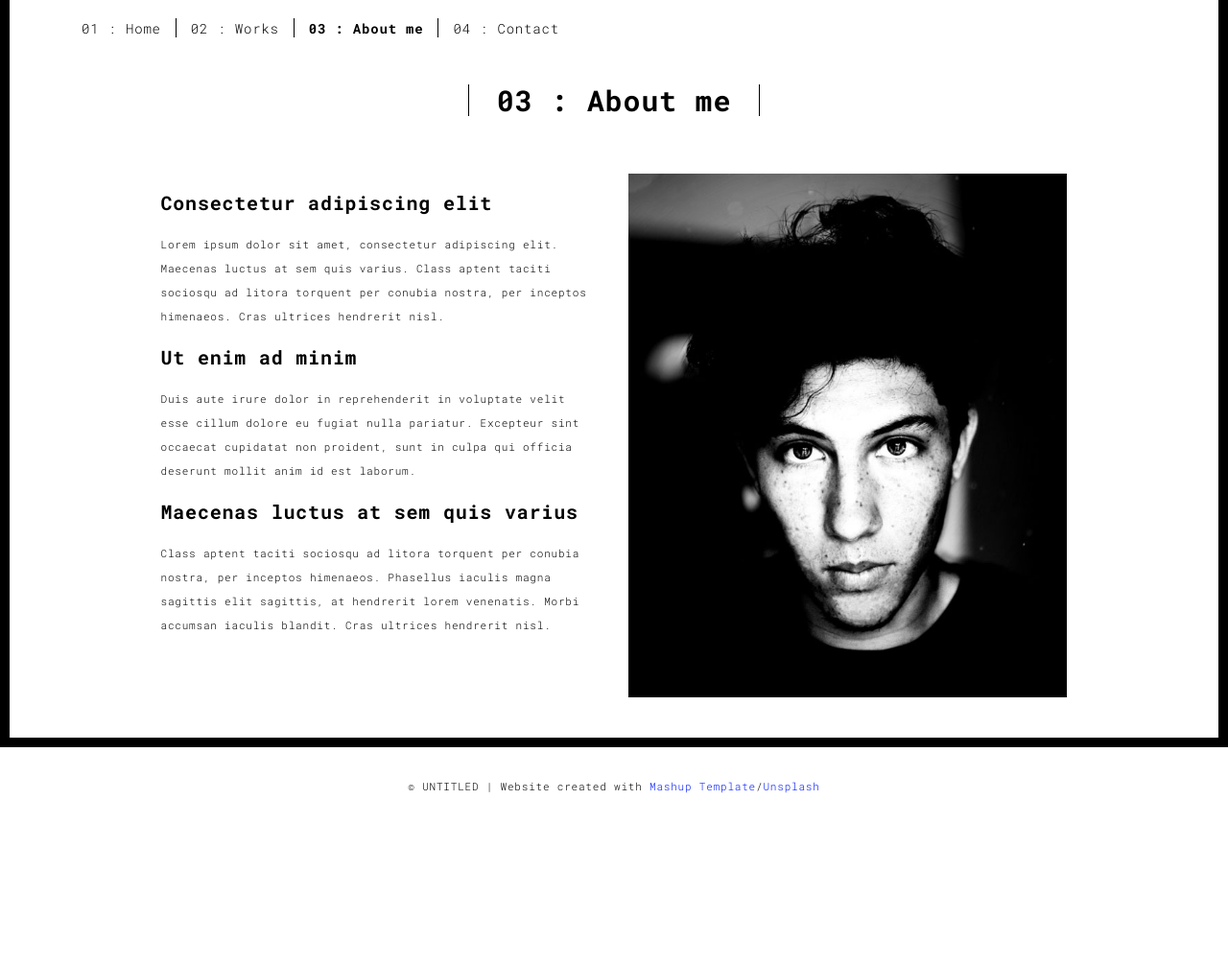
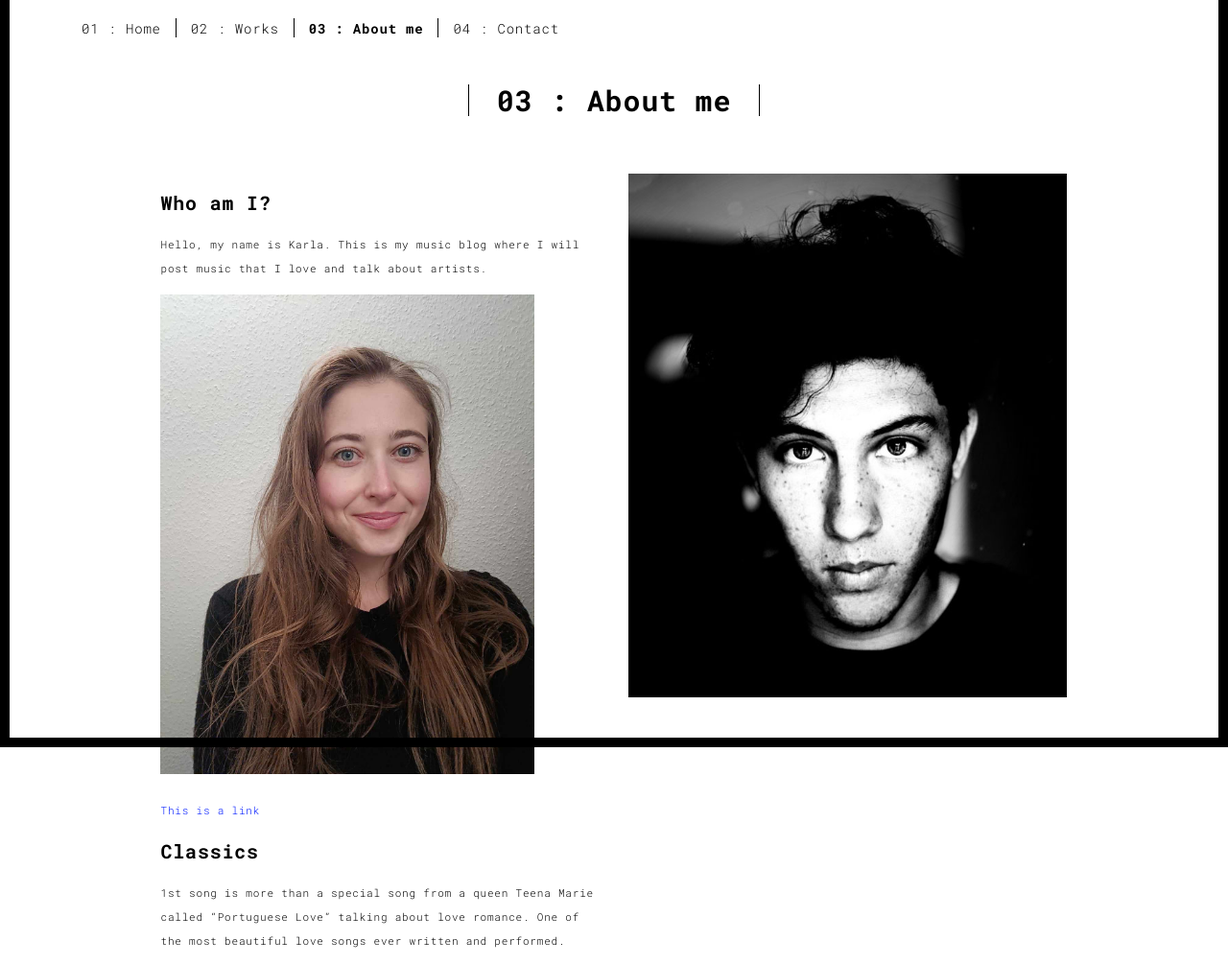
Before and after one commit to karlastj/malibra, a Flask app: page /about.html in a window 1280 px wide. Shown: the part 21-1026 px from the top of the page at 96% size. Before the commit the page ends 848 px from the top, so only its background shows below. Run offline with Flask 3, Linux system fonts and the light colour scheme; some libraries are stand-ins or nearby versions.

Commit message:
about.html update

```diff
--- a/templates/about.html
+++ b/templates/about.html
@@ -52,6 +52,7 @@
 <div class="section-container">
     <div class="container">
       <div class="row">
+
         <div class="col-xs-12">
           <div class="section-container-spacer text-center">
             <h1 class="h2">03 : About me</h1>
@@ -61,16 +62,23 @@
             <div class="col-md-10 col-md-offset-1">
               <div class="row">
                 <div class="col-xs-12 col-md-6">
-                  <h3>Consectetur adipiscing elit</h3>
-                  <p>Lorem ipsum dolor sit amet, consectetur adipiscing elit. Maecenas luctus at sem quis varius.
-                  Class aptent taciti sociosqu ad litora torquent per conubia nostra, per inceptos himenaeos. Cras ultrices hendrerit nisl.</p>
-                  <h3>Ut enim ad minim  </h3>
-                  <p>Duis aute irure dolor in reprehenderit in voluptate velit esse
-                  cillum dolore eu fugiat nulla pariatur. Excepteur sint occaecat cupidatat non
-                  proident, sunt in culpa qui officia deserunt mollit anim id est laborum.
-                  <h3>Maecenas luctus at sem quis varius</h3>
-                  <p>
-                  Class aptent taciti sociosqu ad litora torquent per conubia nostra, per inceptos himenaeos. Phasellus iaculis magna sagittis elit sagittis, at hendrerit lorem venenatis. Morbi accumsan iaculis blandit. Cras ultrices hendrerit nisl.</p>
+
+                  <h3>Who am I?</h3>
+
+                  <p>Hello, my name is Karla. This is my music blog where I will post music that I love and talk about artists. </p>
+
+                  <img src="static/assets/images/karla.jpg" alt="me" width="390" height="500">
+
+                  <br><br>
+
+                  <a href="https://www.youtube.com/watch?v=pKhfoKOTwZY">This is a link</a>
+
+                  <h3>Classics</h3>
+                  <p>1st song is more than a special song from a queen Teena Marie called “Portuguese Love” talking about love romance.
+                  One of the most beautiful love songs ever written and performed.</p>
+
+                  <iframe src="https://www.youtube.com/embed/5ZNFnafF_9k" width="400" height="250" title="ytlink" frameborder="0" allowfullscreen ng-show="showvideo"></iframe>
+
                 </div>
                 <div class="col-xs-12 col-md-6">
                   <img src="assets/images/profil.jpg" class="img-responsive" alt="">
```
Also changed, not shown: static/assets/images/karla.jpg (added).
